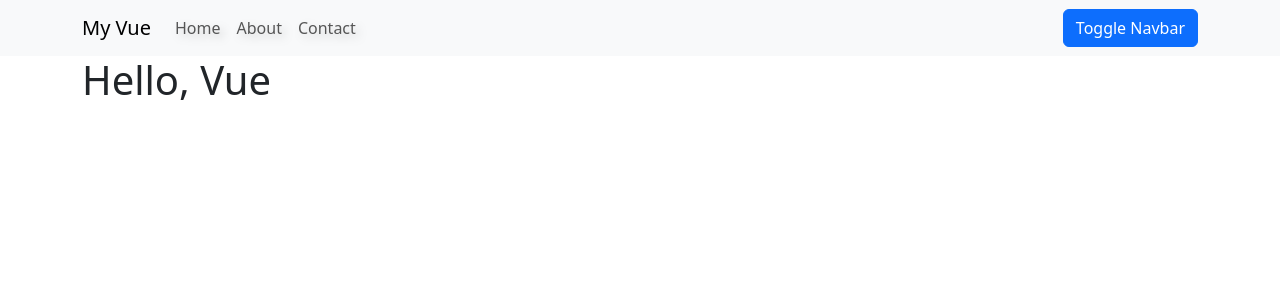
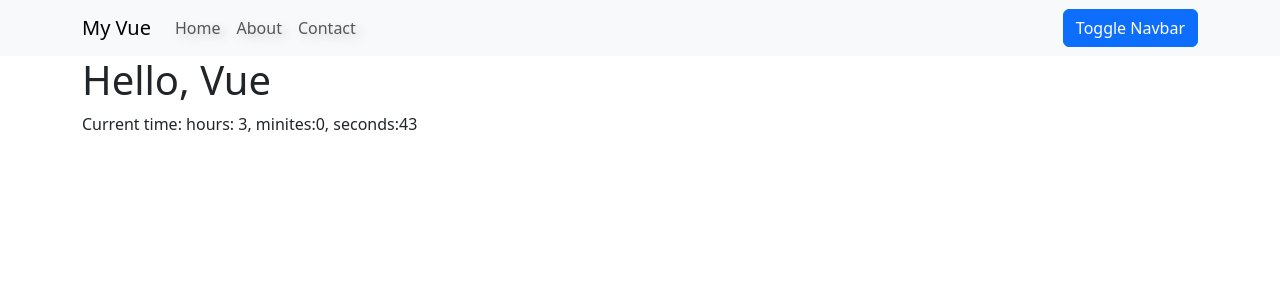
Before and after one commit to yuheng-w/Task-using-Vue.js, a Vue app in the folder map-task/: page / in a window 1280 px wide. Shown: the top 300 px of the page. Built offline with nearby package versions, Linux system fonts and the light colour scheme; the HTML template or start-up script is replaced by a standard one.

Commit message:
add universal time

```diff
--- a/map-task/src/components/PageViewer.vue
+++ b/map-task/src/components/PageViewer.vue
@@ -1,11 +1,28 @@
 <template>
     <div id="content" class="container">
         <h1> {{ pageTitle }}</h1>
+        <div> Current time: {{ time }} </div>
     </div>
 </template>
 
 <script>
 export default {
     props: ['pageTitle'],
+
+    data () {
+        return {
+            time: ""
+        };
+    },
+
+    mounted() {
+        setInterval(() => {
+            let date = new Date();
+            let utcHours = date.getUTCHours();
+            let utcMinutes = date.getUTCMinutes();
+            let utcSeconds = date.getUTCSeconds();
+            this.time = 'hours: ' + utcHours + ', minites:' + utcMinutes + ', seconds:' +  utcSeconds;
+        }, 1000);
+    }
 }
 </script>
```
